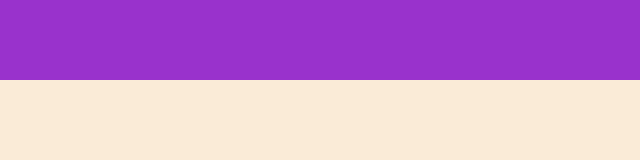
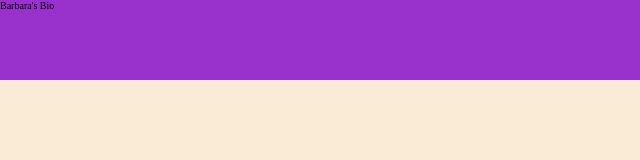
Before and after one commit to Barbara57/my_bio, a plain HTML site: page index.html in a window 1280 px wide. Shown: the full height of the page, 0-640 px from the left. Drawn offline with Linux system fonts and the light colour scheme.

Commit message:
added text to header

```diff
--- a/index.html
+++ b/index.html
@@ -7,7 +7,7 @@
     </head>
     <body>
         <header>
-
+            Barbara's Bio
         </header>
     </body>
 </html>
```
